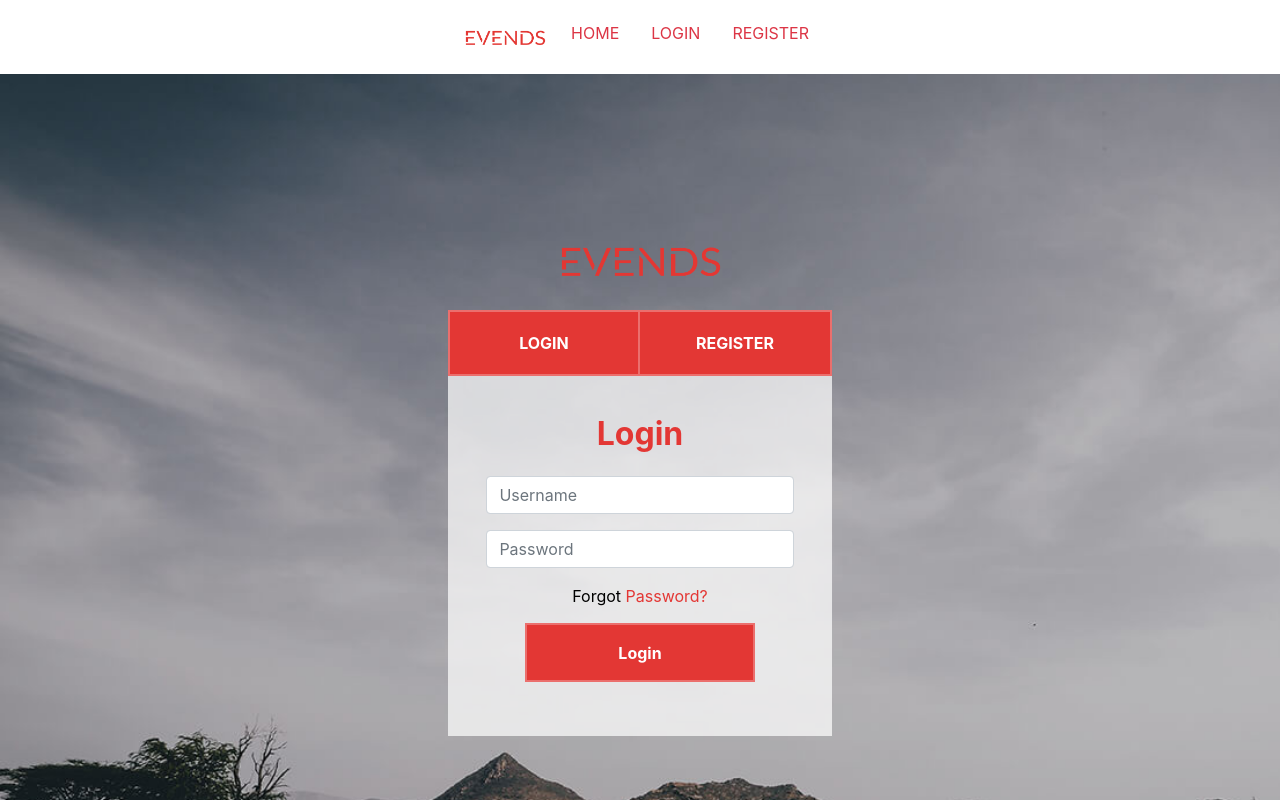
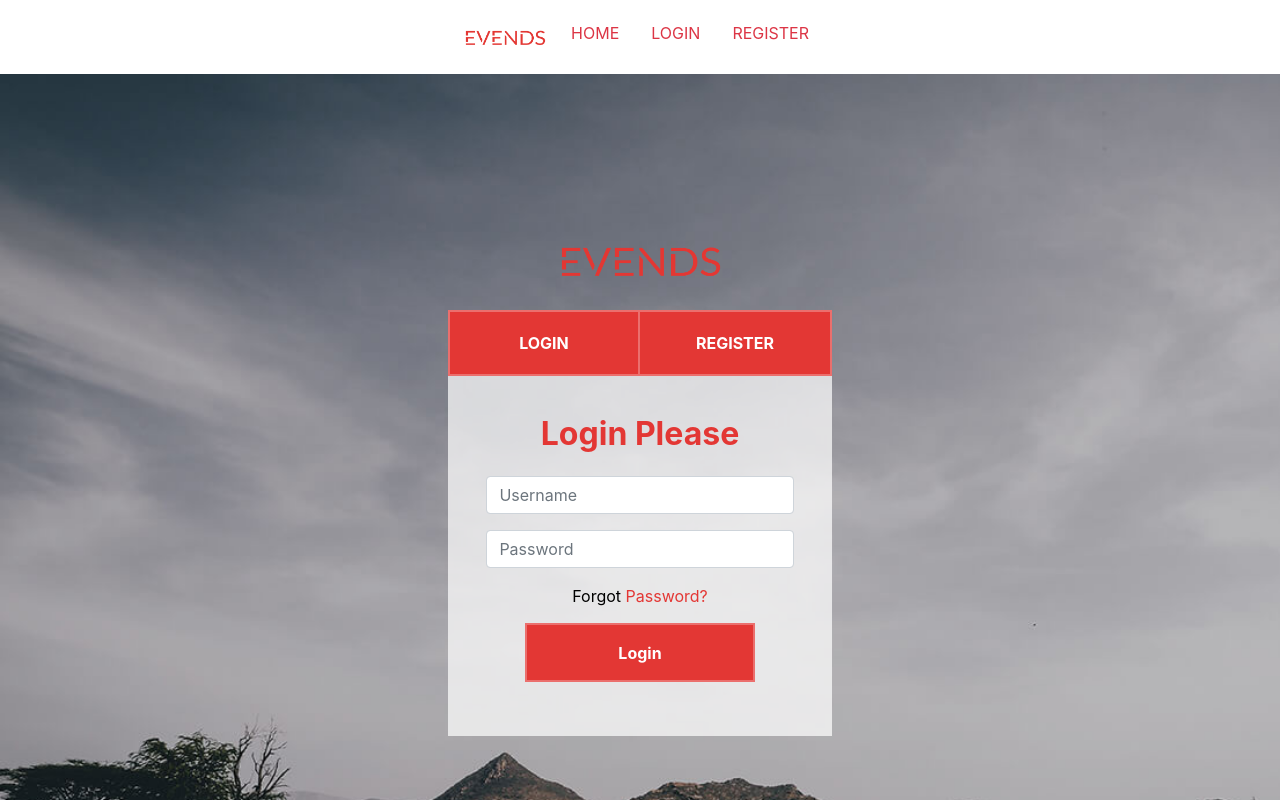
Before and after one commit to BW-African-Marketplace-5/front-end, a React (Create React App) app: page / in a window 1280 px wide. Shown: the top 800 px of the page. Built offline with nearby package versions, Linux system fonts and the light colour scheme.

Commit message:
Login please

```diff
--- a/src/components/Login_Register/Login_Register.js
+++ b/src/components/Login_Register/Login_Register.js
@@ -130,7 +130,7 @@ const Login_Register = props => {
               </Links>
             </TopBar>
             <Form onSubmit={HandleLogin}>
-              <Title>Login</Title>
+              <Title>Login Please</Title>
               <InputWrapper>
                 <Input
                   id="username"
```
